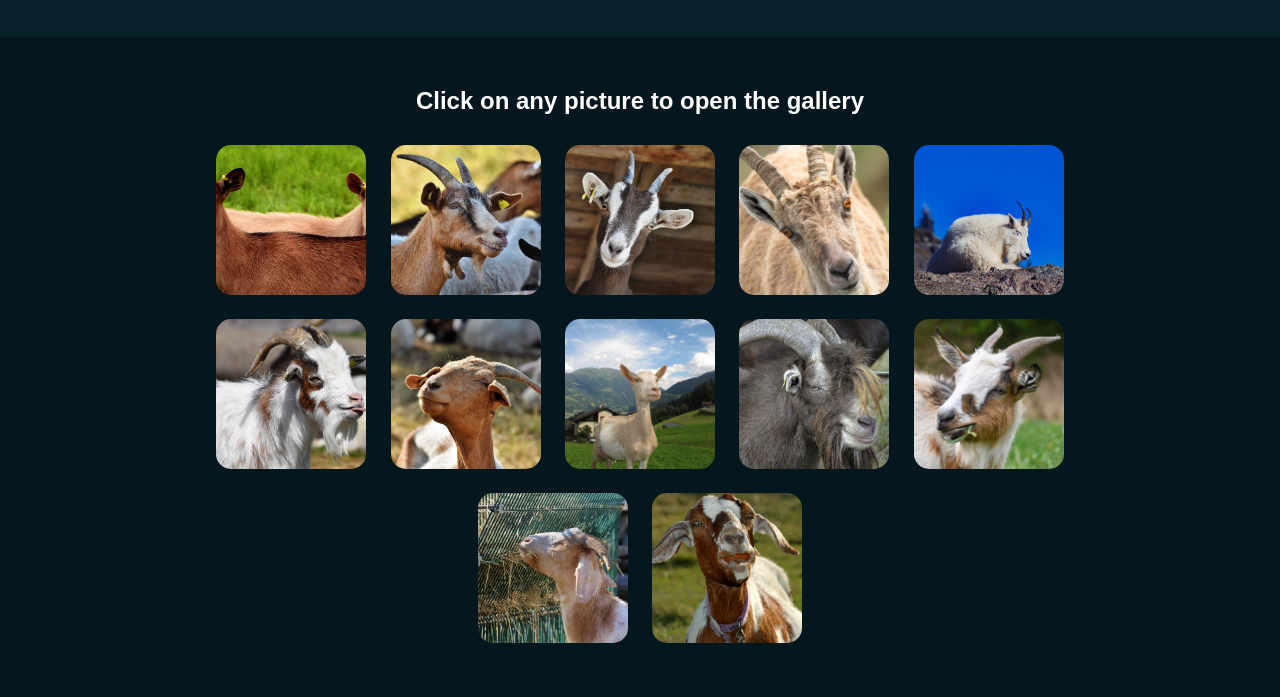
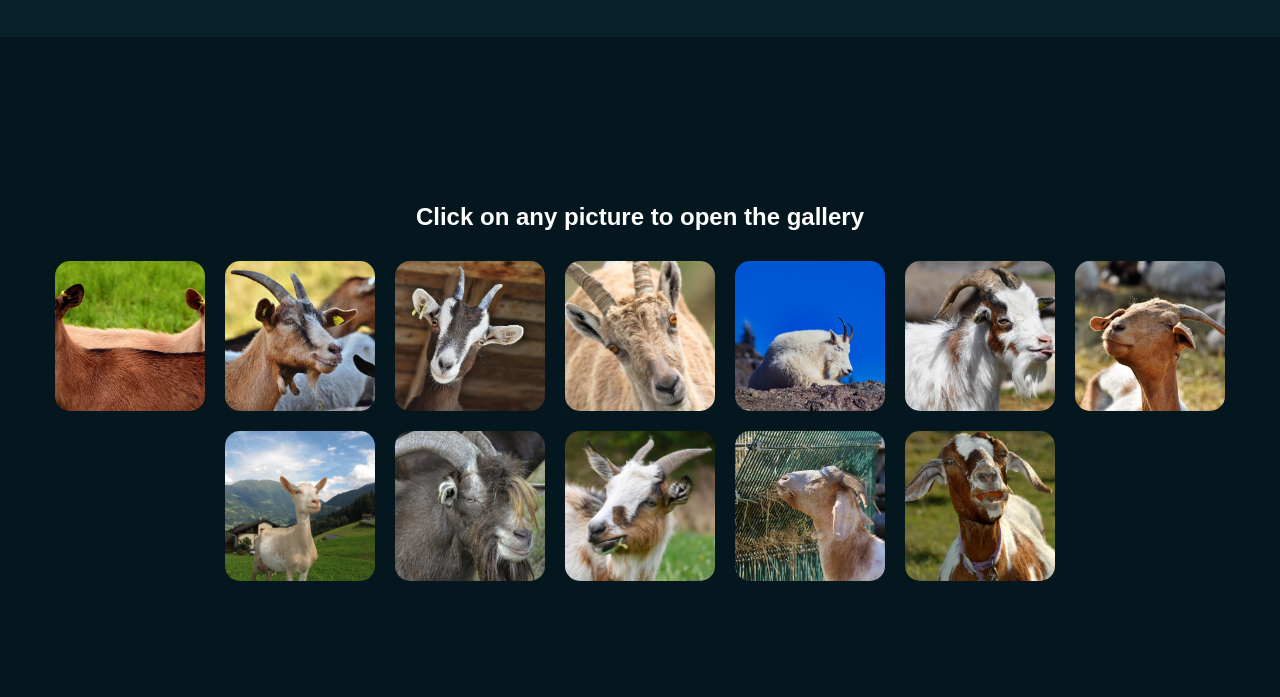
Before and after one commit to K1111n/Fotogram, a plain HTML site: page index.html in a window 1280 px wide. Shown: the part 103-800 px from the top of the page. Drawn offline with Linux system fonts and the light colour scheme.

Commit message:
flex-wrap:wrap

```diff
--- a/index.html
+++ b/index.html
@@ -5,7 +5,6 @@
     <meta name="viewport" content="width=device-width, initial-scale=1.0" />
     <title>Goatgram</title>
     <link rel="icon" type="image/x-icon" href="favicon.svg" />
-    <script src="script.js"></script>
     <link rel="stylesheet" href="styles.css" />
   </head>
   <body>
@@ -13,91 +12,13 @@
       <img src="favicon.png" alt="logo" />
       <h1>Goatgram</h1>
     </header>
+
     <main>
-      <div onclick="toggleOverlay()" id="content" class="overlay">
-        <h2>Click on any picture to open the gallery</h2>
-        <section class="gallery">
-          <div>
-            <img
-              onclick="render()"
-              src="/img/goats1.jpg"
-              alt="goats1"
-              class="goat-pics"
-            />
-            <img
-              onclick="render()"
-              src="img/goats2.jpg"
-              alt="goats2"
-              class="goat-pics"
-            />
-            <img
-              onclick="render()"
-              src="img/goats3.jpg"
-              alt="goats3"
-              class="goat-pics"
-            />
-            <img
-              onclick="render()"
-              src="img/goats4.jpg"
-              alt="goats4"
-              class="goat-pics"
-            />
-            <img
-              onclick="render()"
-              src="img/goats5.jpg"
-              alt="goats5"
-              class="goat-pics"
-            />
-          </div>
-          <div>
-            <img
-              onclick="render()"
-              src="img/goats6.jpg"
-              alt="goats6"
-              class="goat-pics"
-            />
-            <img
-              onclick="render()"
-              src="img/goats7.jpg"
-              alt="goats7"
-              class="goat-pics"
-            />
-            <img
-              onclick="render()"
-              src="img/goats8.jpg"
-              alt="goats8"
-              class="goat-pics"
-            />
-            <img
-              onclick="render()"
-              src="img/goats9.jpg"
-              alt="goats9"
-              class="goat-pics"
-            />
-            <img
-              onclick="render()"
-              src="./img/goats10.jpg"
-              alt="goats10"
-              class="goat-pics"
-            />
-          </div>
-          <div>
-            <img
-              onclick="render()"
-              src="img/goats11.jpg"
-              alt="goats11"
-              class="goat-pics"
-            />
-            <img
-              onclick="render()"
-              src="img/goats12.jpg"
-              alt="goats12"
-              class="goat-pics"
-            />
-          </div>
-        </section>
-      </div>
+      <div id="content" class="overlay d_none"></div>
+      <h2>Click on any picture to open the gallery</h2>
+      <section class="gallery" id="gallery"></section>
     </main>
+
     <footer>
       <div><img src="Fotogram_Logo.svg" alt="logo" class="brand-img" /></div>
       <div class="design-by">
@@ -110,4 +31,6 @@
       </div>
     </footer>
   </body>
+
+  <script src="script.js"></script>
 </html>
--- a/script.js
+++ b/script.js
@@ -1,3 +1,15 @@
+let myImgsNames = ["First Goat",
+     "Second Goat",
+      "Third Goat",
+       "Fourth Goat",
+        "Fifth Goat",
+         "Sixth Goat",
+         "Seventh Goat",
+           "Eighth Goat",
+            "Ninth Goat",
+             "Tenth Goat",
+              "Eleventh Goat",
+               "Twelfth Goat"];
 
 let myImgs = ["/img/goats1.jpg",
     "/img/goats2.jpg",
@@ -12,19 +24,35 @@ let myImgs = ["/img/goats1.jpg",
      "/img/goats11.jpg",
      "/img/goats12.jpg"];
 
-     function render() {
-        let contentRef = document.getElementById("content");
-        if (index == 0) {
-            contentRef.innerHTML += getNotesHtml(index);
-        }
-        }
+    let gallery = document.getElementById("gallery");
+
+    for(let i=0; i < myImgs.length; i++) {
+      gallery.innerHTML += `<img onclick="toggleOverlay(i)" src="${myImgs[i]}" alt="goat" class="goat-pics">`
+    }
 
 
-     function getNotesHtml(index) {
-        return `<img src="${myImgs[index]}" alt="goat">`
-     }
 
-     function toggleOverlay(index) {
-        let overlayRef = document.getElementById("overlay");
-        overlayRef.classList.toggle("d_none");
-     }
+   //   function renderFiltered(index){
+
+   //          render(myImgsNames[index], myImgs[index])
+
+   //   }
+
+   //   function render(arrDescription, arrTitles) {
+   //      let contentRef = document.getElementById("content");
+   //      contentRef.innerHTML = "";
+   //      for (let index = 0; index < arrTitles.length; index++) {
+   //          contentRef.innerHTML += getNotesHtml(index, arrTitles, arrDescription);
+   //      }
+   //   }
+
+
+   //   function getNotesHtml(index) {
+   //      return `<p>${myImgsNames[index]}</p>
+   //      <img src="${myImgs[index]}" alt="goat">`
+   //   }
+
+      // function toggleOverlay(index) {
+      //    let overlayRef = document.getElementById("overlay");
+      //    overlayRef.classList.toggle("d_none");
+      // }
--- a/styles.css
+++ b/styles.css
@@ -32,11 +32,15 @@ main{
     min-height:calc(100vh - 10vh - 10vh);
     padding:30px;
     color: white;
+    display: flex;
+    flex-direction: column;
+    justify-content: center;
 }
 .gallery{
     display: flex;
     justify-content: center;
-    flex-direction: column;
+    align-items: center;
+    flex-wrap: wrap;
 }
 main img{
     width: 150px;
@@ -108,5 +112,8 @@ footer{
 }
 
 .overlay{
-
+    width:300px;
+    height: 400px;
+    border-radius: 10px;
+    background-color: #082029;
 }
```
